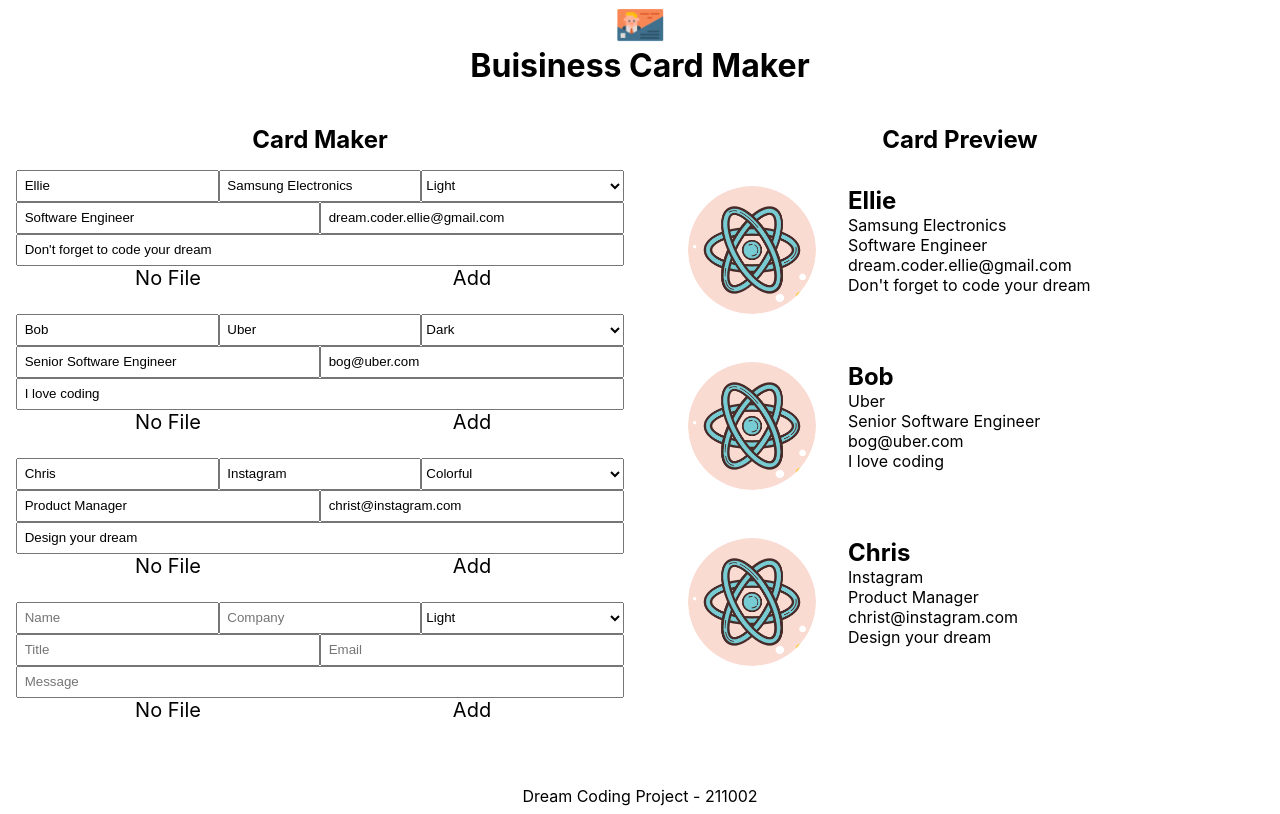
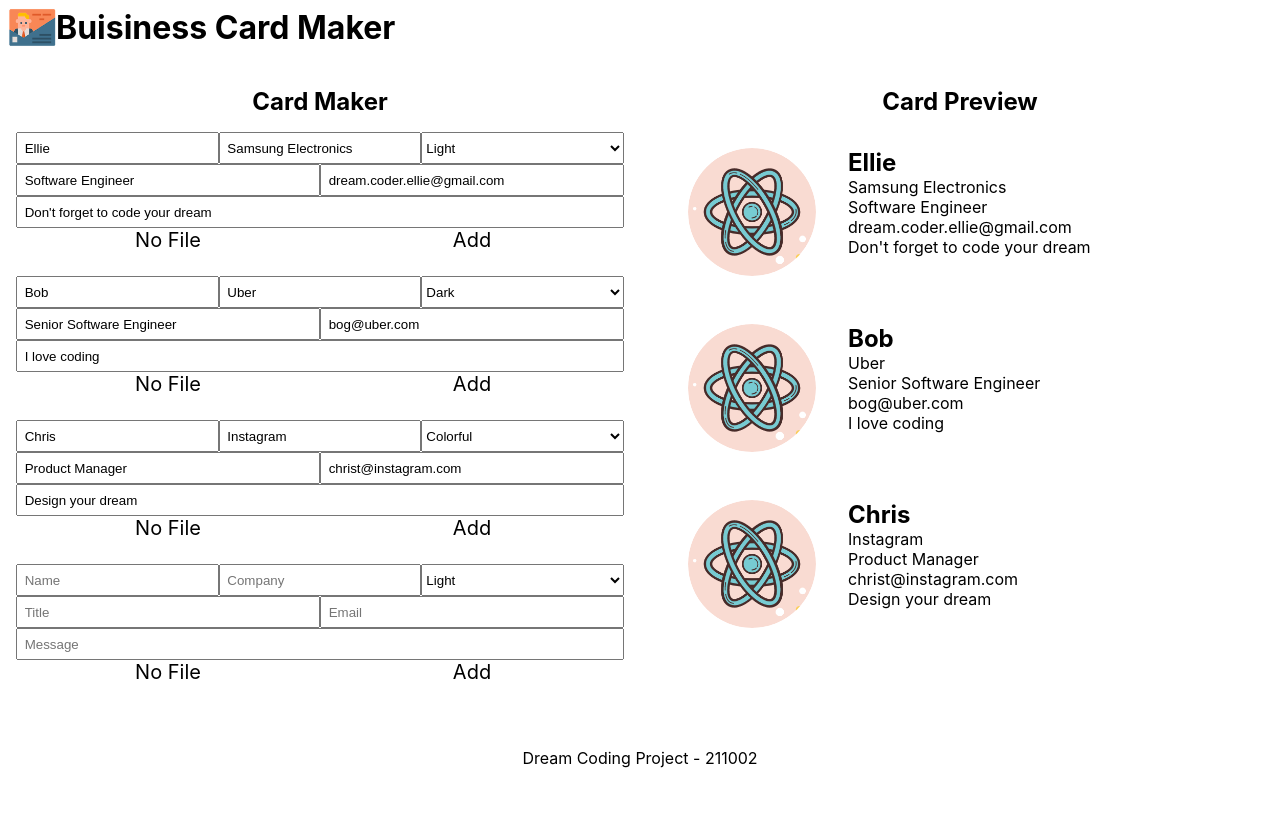
Before and after one commit to PanicBear/react_card_maker, a React (Create React App) app: page /main in a window 1280 px wide. Built offline with nearby package versions, Linux system fonts and the light colour scheme; no server answers; sample sign-in values are in the browser's storage.

Commit message:
page scrollbar without style

```diff
--- a/src/component/footer/footer.module.css
+++ b/src/component/footer/footer.module.css
@@ -3,10 +3,12 @@
 
 .wrapper{
   width: 100%;
+  height: 2.5em;
   background-color: makerGreen;
   text-align: center;
   padding: 0.5em;
 }
 .text{
   color: makerWhite;
+  font-size: 1em;
 }
--- a/src/component/header/header.module.css
+++ b/src/component/header/header.module.css
@@ -1,15 +1,28 @@
 @value makerWhite from '../../common/colors.module.css';
 @value makerGreen from '../../common/colors.module.css';
+@value makerBlack from '../../common/colors.module.css';
 
-.wrapper{
+.wrapper {
+  display: flex;
   width: 100%;
   background-color: makerGreen;
   text-align: center;
   padding: 0.5em;
 }
-.logo{
+.title {
+  justify-self: center;
+}
+.logo {
   width: 3em;
 }
-.text{
+.text {
   color: makerWhite;
 }
+.button{
+  width: 4em;
+  height: 2em;
+  color: makerWhite;
+  background-color: makerBlack;
+  border: none;
+  border-radius: 0.5em;
+}
--- a/src/component/main/main.module.css
+++ b/src/component/main/main.module.css
@@ -1,13 +1,24 @@
 @value makerWhite from '../../common/colors.module.css';
 
+.main {
+  display: flex;
+  flex-direction: column;
+  height: 100vh;
+  max-width: 80em;
+  margin: auto;
+}
 .section {
   display: flex;
+  flex: 1 1 100%;
   justify-content: space-between;
+  align-self: stretch;
+  max-height: 86vh;
   background-color: makerWhite;
 }
 .page {
   width: 100%;
   padding: 2em 1em;
+  overflow-y: auto;
 }
 .title {
   text-align: center;
--- a/src/index.module.css
+++ b/src/index.module.css
@@ -1,5 +1,7 @@
 @value makerGrey from './common/colors.module.css';
-
+html{
+  overflow-y: hidden;
+}
 body {
   margin: 0;
   font-family: -apple-system, BlinkMacSystemFont, "Segoe UI", "Roboto", "Oxygen",
```
